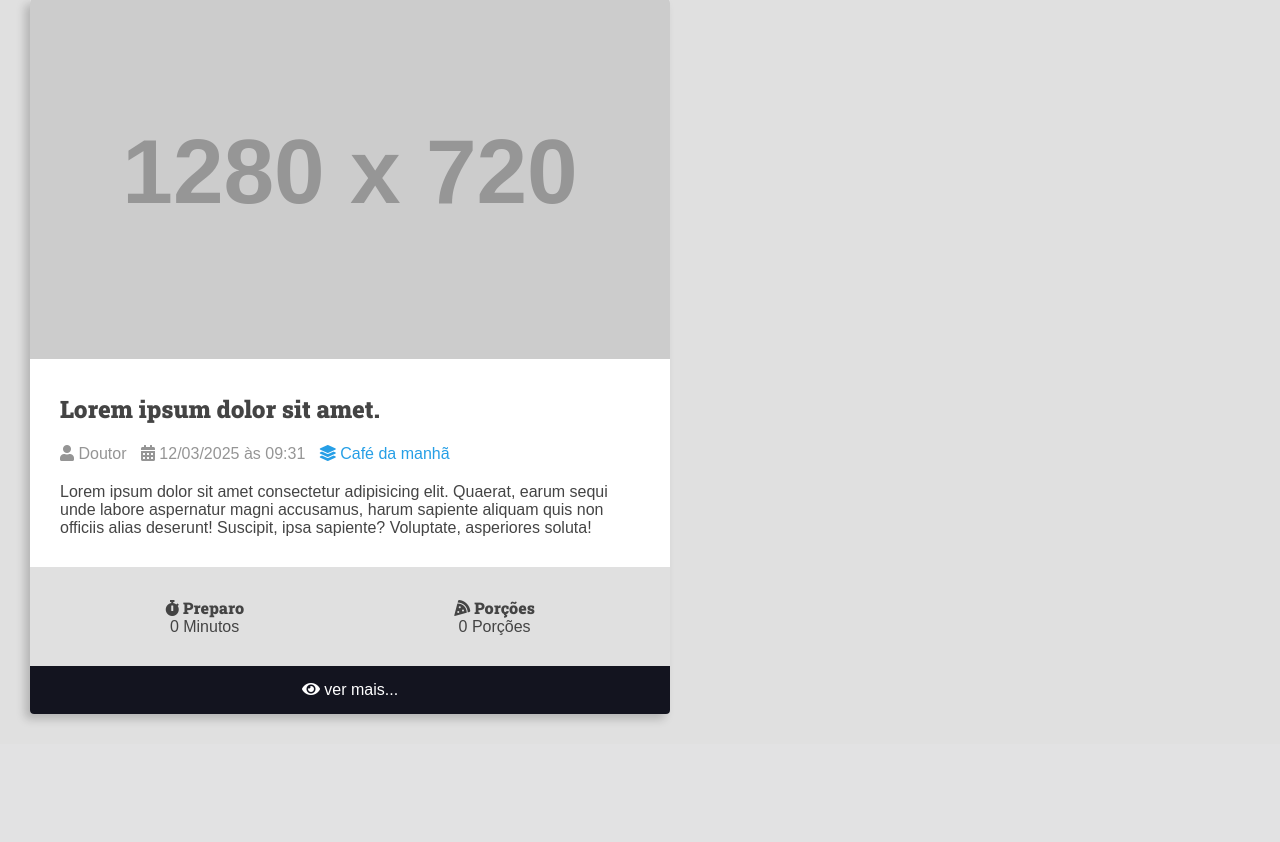
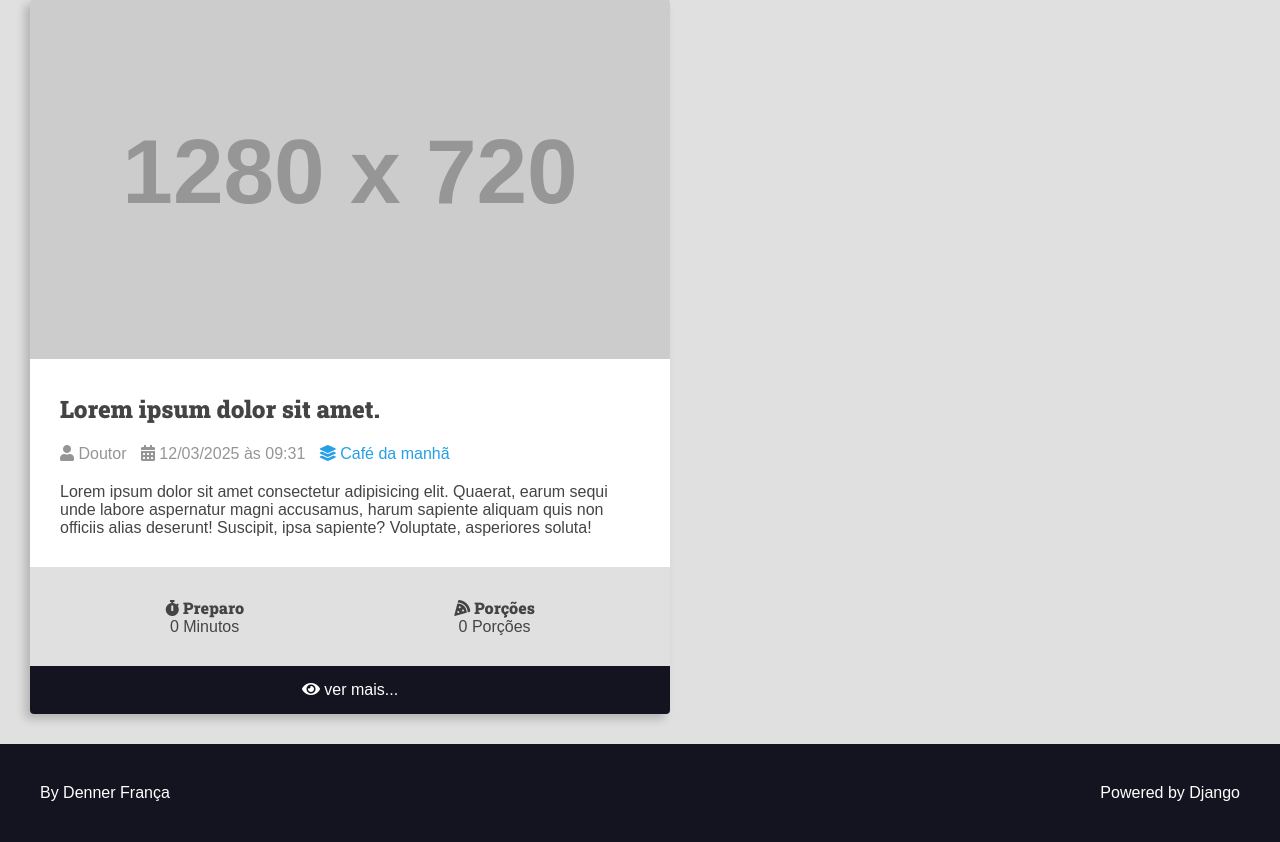
Before and after one commit to DennerBismarck/curso-django-projeto1, a Django app: page / in a window 1280 px wide. Shown: the part 213-1055 px from the top of the page. Before the commit the page ends 936 px from the top, so only its background shows below. Run offline with Django 5.2, Linux system fonts and the light colour scheme; grey boxes labelled with a size stand in for pictures from a placeholder-image service; some libraries are stand-ins or nearby versions.

Commit message:
Creating main footer

```diff
--- a/recipes/templates/recipes/pages/home.html
+++ b/recipes/templates/recipes/pages/home.html
@@ -4,10 +4,12 @@
     {% include 'recipes/partials/header.html' %}
     {% include 'recipes/partials/search.html'%}
 
-    <div class="main-content-container">
+    <main class="main-content-container">
         <div class="main-content main-content-list container">
             {% include 'recipes/partials/recipe.html' %}
         </div>
-    </div>
+    </main>
+
+    {%include 'recipes/partials/footer.html'%}
 
 </body>
--- /dev/null
+++ b/recipes/templates/recipes/partials/footer.html
@@ -0,0 +1,9 @@
+<footer class="main-footer">
+    <div class="developer">
+      <a href="https://github.com/dennerbismarck/" target="_blank" rel="noreferrer noopener">By Denner França</a>
+    </div>
+
+    <div class="powered">
+      <a href="https://www.djangoproject.com/" target="_blank" rel="noreferrer noopener">Powered by Django</a>
+    </div>
+  </footer>
--- a/recipes/templates/recipes/partials/head.html
+++ b/recipes/templates/recipes/partials/head.html
@@ -119,7 +119,7 @@
             margin-right: 2rem;
         }
 
-        .search-form{
+        .search-form {
             border: .2rem solid var(--color-primary-dark);
             max-width: 64rem;
             margin: 0 auto;
@@ -138,45 +138,45 @@
 
         }
 
-        .search-input{
+        .search-input {
             width: 100%;
             padding-right: 3rem;
         }
 
-        .search-button{
+        .search-button {
             position: absolute;
             top: 0;
             right: 0;
         }
 
-        .search-button:hover{
+        .search-button:hover {
             outline: 1px solid var(--color-primary);
-            background: rgab(0,0,0,.05);
+            background: rgab(0, 0, 0, .05);
             cursor: pointer;
             color: var(--color-primary);
         }
 
-        .search-form:focus-within{
+        .search-form:focus-within {
             border-color: var(--color-primary);
             background-color: var(--color-white);
         }
 
-        .search-form:focus-within .search-button{
+        .search-form:focus-within .search-button {
             color: var(--color-primary);
         }
 
-        .main-content{
+        .main-content {
             padding-top: 0;
         }
 
-        .main-content-list{
+        .main-content-list {
             display: grid;
             grid-template-columns: repeat(auto-fit, minmax(340px, 1fr));
             gap: var(--spacing-gutter-large);
             margin: 0 auto;
         }
 
-        .recipe{
+        .recipe {
             background-color: var(--color-white);
             box-shadow: -5px 5px 10px rgba(0, 0, 0, .2);
             transform: scale(1);
@@ -185,57 +185,57 @@
             overflow: hidden;
         }
 
-        .recipe img{
+        .recipe img {
             max-width: 100%;
         }
 
-        .recipe-list-item{
+        .recipe-list-item {
             max-width: 64rem;
 
         }
 
-        .recipe-list-item:hover{
+        .recipe-list-item:hover {
             transform: scale(1.02);
             box-shadow: -8px 8px 18px rgba(0, 0, 0, .25);
         }
 
-        .recipe-title-container{
+        .recipe-title-container {
             padding: var(--spacing-gutter-medium);
             padding-bottom: 2rem;
         }
 
-        .recipe-author{
+        .recipe-author {
             padding: 0 var(--spacing-gutter-medium);
         }
 
-        .recipe-content{
+        .recipe-content {
             padding: var(--spacing-gutter-medium);
             padding-top: 2rem;
         }
 
-        .recipe-author-item{
+        .recipe-author-item {
             color: var(--color-gray-4);
             margin-right: 1rem;
         }
 
-        .recipe-author a{
+        .recipe-author a {
             color: var(--color-primary);
             transition: all 300ms ease-in-out;
             text-decoration: none;
         }
 
-        .recipe-author a:hover{
+        .recipe-author a:hover {
             color: var(--color-primary-dark);
         }
 
-        .recipe-meta-container{
+        .recipe-meta-container {
             display: flex;
             flex-flow: row wrap;
             padding: var(--spacing-gutter-medium);
-            background:var(--color-gray-1);
+            background: var(--color-gray-1);
         }
 
-        .recipe-meta{
+        .recipe-meta {
             display: flex;
             flex-flow: column nowrap;
             flex-shrink: 1;
@@ -243,13 +243,13 @@
             text-align: center;
         }
 
-        .recipe-meta-title{
+        .recipe-meta-title {
             font-size: 1.6rem;
         }
 
-        .recipe-footer a{
+        .recipe-footer a {
             background: var(--color-primary-dark);
-            display:block;
+            display: block;
             color: var(--color-white);
             text-decoration: none;
             text-align: center;
@@ -257,9 +257,27 @@
             transition: all 300ms ease-in-out;
         }
 
-        .recipe-footer a:hover{
+        .recipe-footer a:hover {
             filter: brightness(2);
         }
 
+        .main-footer {
+            background: var(--color-primary-dark);
+            display: flex;
+            align-items: center;
+            justify-content: space-between;
+            color: var(--color-white);
+            padding: var(--spacing-gutter-large);
+        }
+
+        .main-footer a {
+            color: var(--color-white);
+            text-decoration: none;
+            transition: all 300ms ease-in-out;
+        }
+
+        .main-footer a:hover {
+            filter: brightness(.8);
+        }
     </style>
 </head>
```
